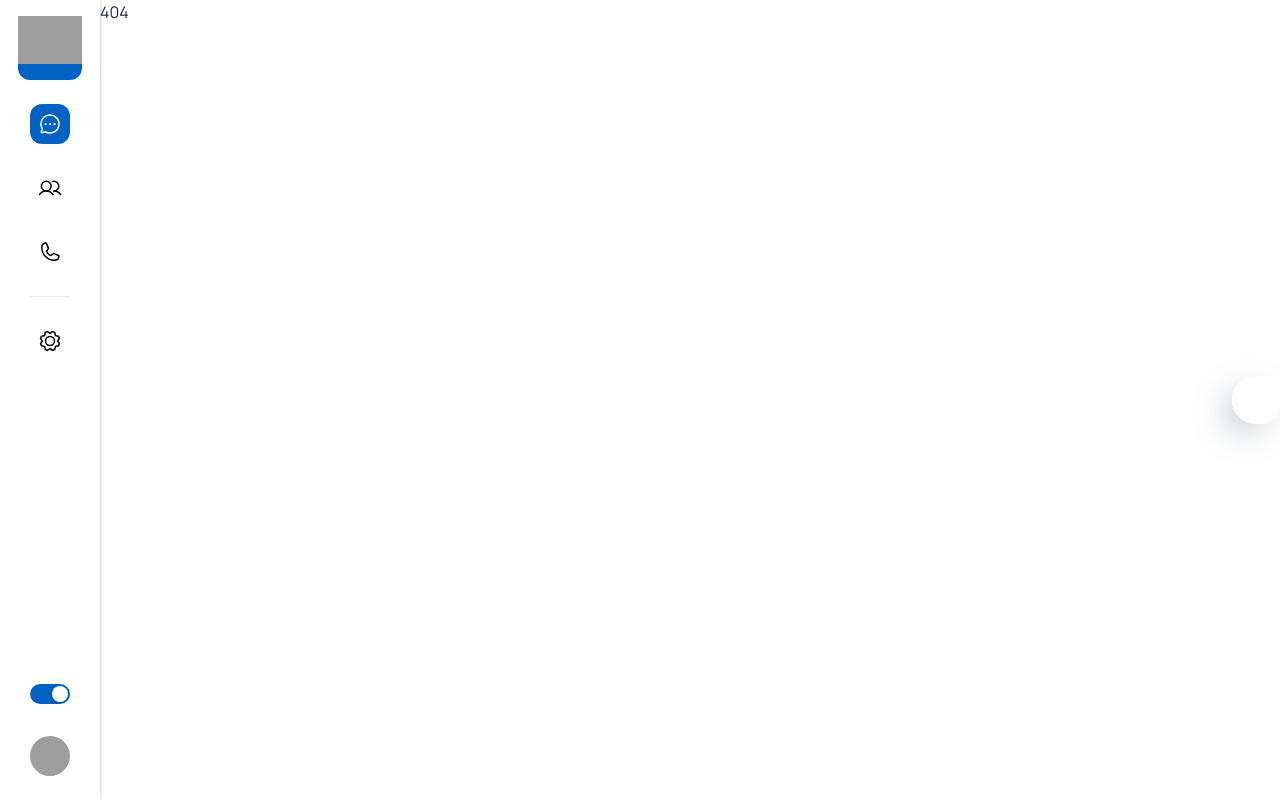
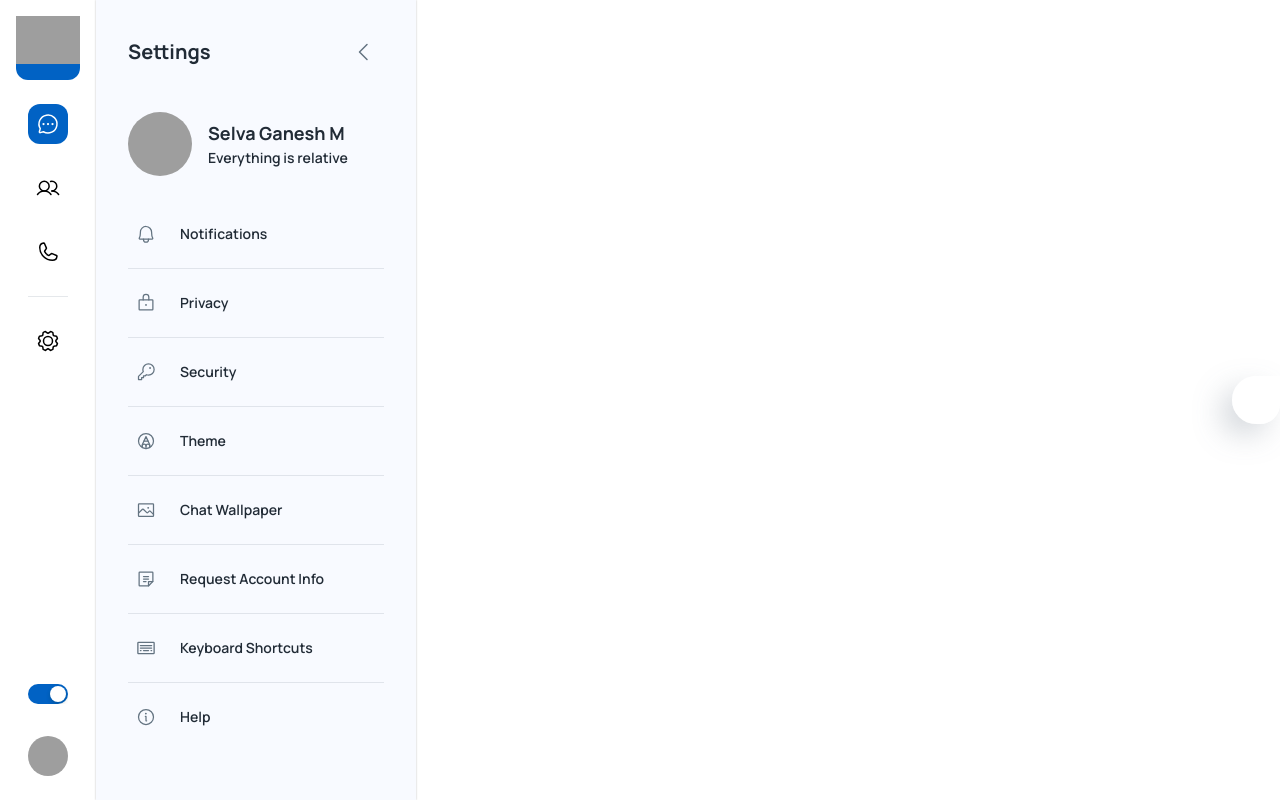
Before and after one commit to Selva-Ganesh-M/Chat_App_Client, a React (Create React App) app: page /settings in a window 1280 px wide. Before the commit this address led to /404. Built offline with nearby package versions, Linux system fonts and the light colour scheme; grey boxes are pictures that could not be loaded; some icons are missing.

Commit message:
created the settings page picker section UI

```diff
--- a/src/data/index.js
+++ b/src/data/index.js
@@ -1,5 +1,6 @@
 import { faker } from "@faker-js/faker";
 import {
+  Bell,
   Camera,
   ChatCircleDots,
   File,
--- /dev/null
+++ b/src/hooks/useNeutralBg.jsx
@@ -0,0 +1,7 @@
+import { useTheme } from "@mui/material/styles"
+
+export const useNeutralBg = () => {
+    const theme = useTheme()
+
+    return theme.palette.mode === "light" ? "#F8FAFF" : theme.palette.background.paper
+}
--- /dev/null
+++ b/src/pages/dashboard/Settings.jsx
@@ -0,0 +1,137 @@
+import { faker } from '@faker-js/faker'
+import { Avatar, Box, Divider, IconButton, Stack, Typography } from '@mui/material'
+import { useTheme } from "@mui/material/styles"
+import { Bell, CaretLeft, Image, Info, Key, Keyboard, Lock, Note, PencilCircle } from 'phosphor-react'
+import React from 'react'
+import { useNeutralBg } from '../../hooks/useNeutralBg'
+
+const Settings = () => {
+    const theme = useTheme()
+    const neutralBg = useNeutralBg()
+
+
+    // const settings list
+    const settingsList = [
+        {
+            key: 0,
+            icon: <Bell size={20} />,
+            title: "Notifications",
+            onclick: () => { },
+        },
+        {
+            key: 1,
+            icon: <Lock size={20} />,
+            title: "Privacy",
+            onclick: () => { },
+        },
+        {
+            key: 2,
+            icon: <Key size={20} />,
+            title: "Security",
+            onclick: () => { },
+        },
+        {
+            key: 3,
+            icon: <PencilCircle size={20} />,
+            title: "Theme",
+            //   onclick: handleOpenTheme,
+        },
+        {
+            key: 4,
+            icon: <Image size={20} />,
+            title: "Chat Wallpaper",
+            onclick: () => { },
+        },
+        {
+            key: 5,
+            icon: <Note size={20} />,
+            title: "Request Account Info",
+            onclick: () => { },
+        },
+        {
+            key: 6,
+            icon: <Keyboard size={20} />,
+            title: "Keyboard Shortcuts",
+            //   onclick: handleOpenShortcuts,
+        },
+        {
+            key: 7,
+            icon: <Info size={20} />,
+            title: "Help",
+            onclick: () => { },
+        },
+    ];
+    return (
+        <>
+            <Box width={"100%"} >
+                {/* wrapper */}
+                <Stack direction={"row"} width={"100%"}>
+                    {/* left panel */}
+                    <Box sx={{ height: "100vh", width: "320px", bgcolor: neutralBg, boxShadow: "0px 0px 2px rgba(0,0,0,0.25)" }}>
+                        {/* wrapper */}
+                        <Stack height={"100%"} spacing={5} padding={4} >
+
+                            {/* header */}
+                            <Stack direction={"row"} alignItems={"center"} justifyContent={"space-between"}>
+                                <Typography variant={"h5"}>
+                                    Settings
+                                </Typography>
+                                <IconButton>
+                                    <CaretLeft />
+                                </IconButton>
+                            </Stack>
+
+                            {/* profile */}
+                            <Stack direction={"row"} spacing={2}>
+                                <Avatar
+                                    src={faker.image.people()}
+                                    alt={faker.name.firstName()}
+                                    sx={{ width: 64, height: 64 }}
+                                />
+                                <Stack justifyContent="center"  >
+                                    <Typography variant={"h6"}>Selva Ganesh M</Typography>
+                                    <Typography variant={"body2"} >Everything is relative</Typography>
+                                </Stack>
+                            </Stack>
+
+                            {/* list of settings */}
+                            <Stack spacing={2}>
+                                {
+                                    settingsList.map((item, index) => (
+                                        <>
+                                            <Stack
+                                                direction={"row"}
+                                                spacing={2}
+                                                alignItems={"center"}
+                                                key={item.key}
+                                                onclick={item.onclick}
+                                                sx={{ cursor: "pointer" }}
+                                            >
+                                                <IconButton >
+                                                    {item.icon}
+                                                </IconButton>
+                                                <Typography variant={"body2"}>
+                                                    {item.title}
+                                                </Typography>
+                                            </Stack>
+                                            {
+                                                settingsList.length === index + 1 ? null : (
+                                                    <Divider flexItem width={"100%"} />
+                                                )
+                                            }
+
+                                        </>
+                                    ))
+                                }
+                            </Stack>
+                        </Stack>
+
+                    </Box>
+                    {/* right panel */}
+                </Stack>
+            </Box>
+        </>
+    )
+}
+
+export default Settings
--- a/src/routes/index.js
+++ b/src/routes/index.js
@@ -24,6 +24,7 @@ export default function Router() {
       children: [
         { element: <Navigate to={DEFAULT_PATH} replace />, index: true },
         { path: "app", element: <GeneralApp /> },
+        { path: "settings", element: <Settings /> },
 
         { path: "404", element: <Page404 /> },
         { path: "*", element: <Navigate to="/404" replace /> },
@@ -36,4 +37,9 @@ export default function Router() {
 const GeneralApp = Loadable(
   lazy(() => import("../pages/dashboard/GeneralApp")),
 );
+
+const Settings = Loadable(
+  lazy(() => import("../pages/dashboard/Settings"))
+)
+
 const Page404 = Loadable(lazy(() => import("../pages/Page404")));
```
